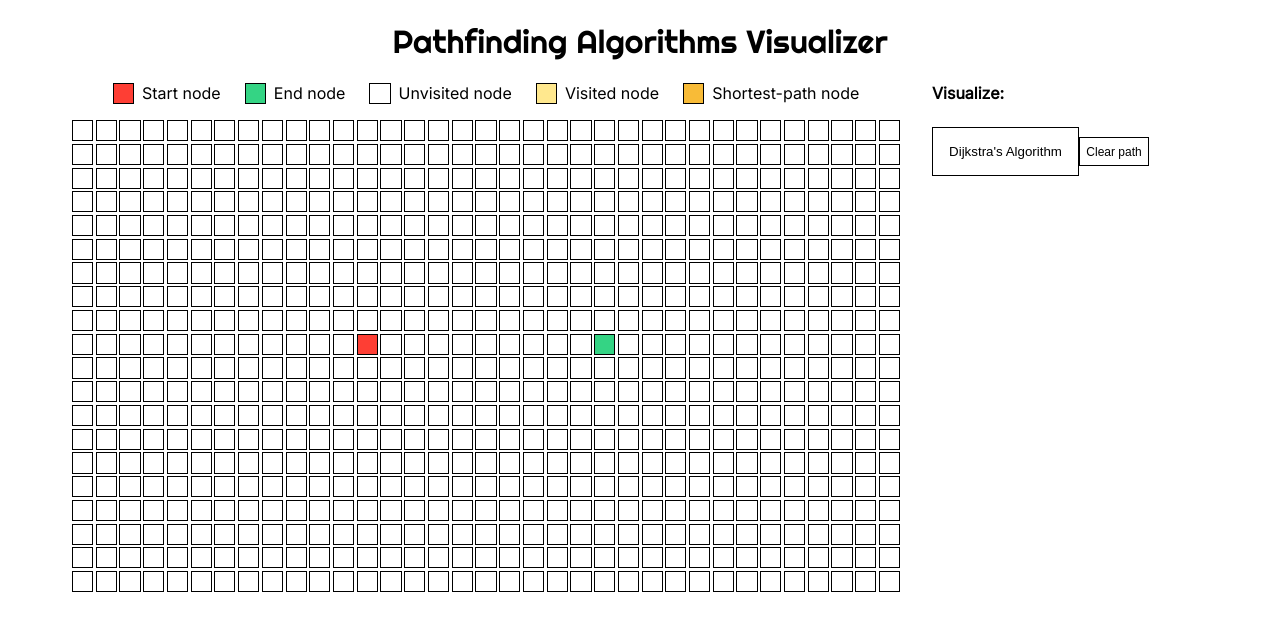
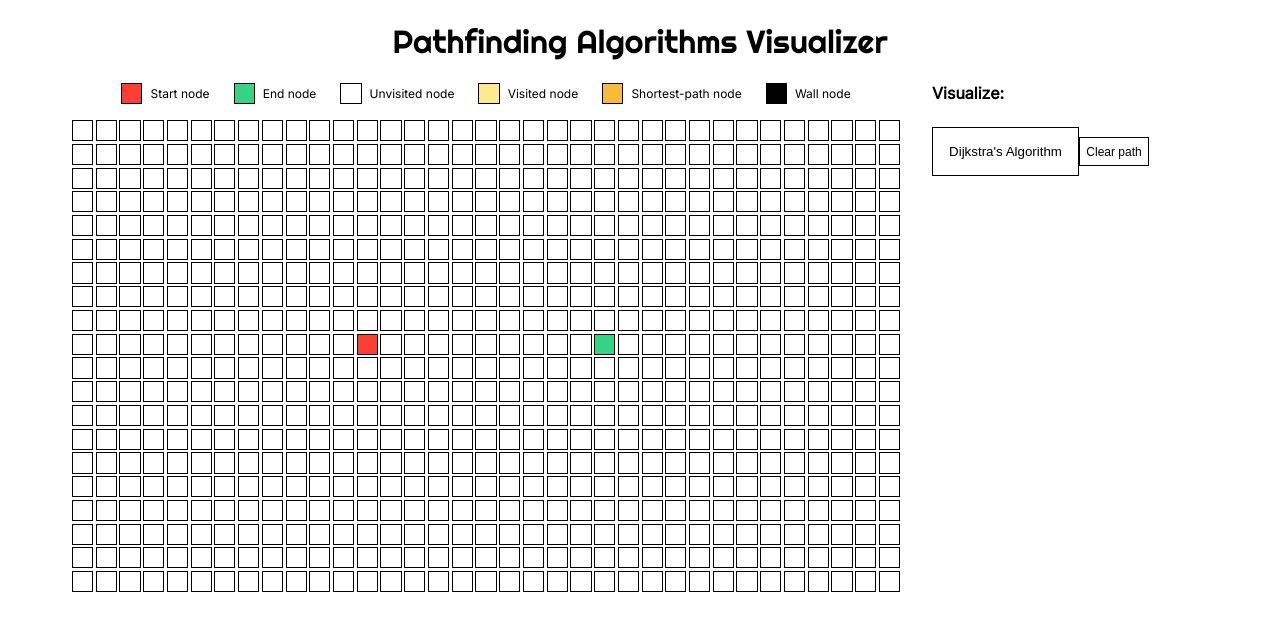
Before and after one commit to sonngdev/algorithms-visualizer, a React (Vite) app in the folder react-vite/: page / in a window 1280 px wide. Shown: the top 630 px of the page. Built offline with nearby package versions, Linux system fonts and the light colour scheme.

Commit message:
feat: Adjust grid styling

```diff
--- a/react-vite/src/App.css
+++ b/react-vite/src/App.css
@@ -34,9 +34,14 @@
   align-items: center;
 }
 
+.legend-group .label {
+  font-size: 0.75rem;
+}
+
 .grid {
   --grid-gap: 0.2vw;
   grid-area: grid;
+  justify-self: center;
   display: grid;
   row-gap: var(--grid-gap);
   column-gap: var(--grid-gap);
--- a/react-vite/src/App.tsx
+++ b/react-vite/src/App.tsx
@@ -170,23 +170,27 @@ function App() {
         <div className="legends">
           <div className="legend-group">
             <div className="node start"></div>
-            <span>Start node</span>
+            <span className="label">Start node</span>
           </div>
           <div className="legend-group">
             <div className="node end"></div>
-            <span>End node</span>
+            <span className="label">End node</span>
           </div>
           <div className="legend-group">
             <div className="node"></div>
-            <span>Unvisited node</span>
+            <span className="label">Unvisited node</span>
           </div>
           <div className="legend-group">
             <div className="node visited"></div>
-            <span>Visited node</span>
+            <span className="label">Visited node</span>
           </div>
           <div className="legend-group">
             <div className="node on-path"></div>
-            <span>Shortest-path node</span>
+            <span className="label">Shortest-path node</span>
+          </div>
+          <div className="legend-group">
+            <div className="node wall"></div>
+            <span className="label">Wall node</span>
           </div>
         </div>
 
```
